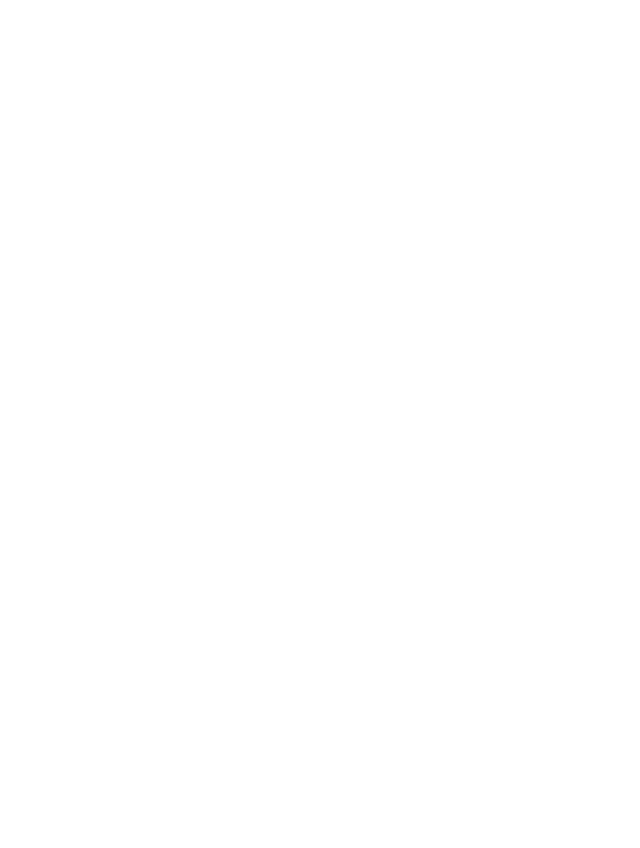
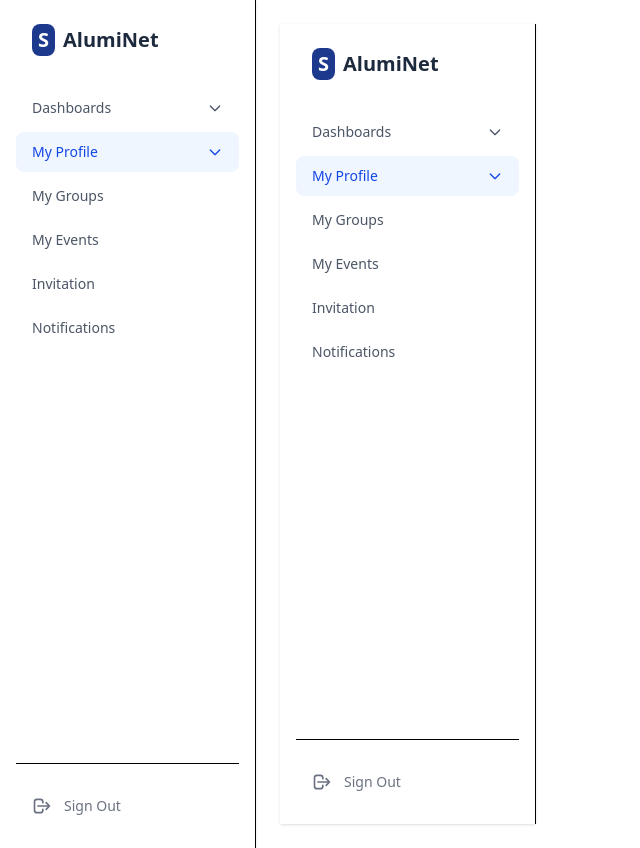
Before and after one commit to khonchanphearaa/AlumniNet, a Vue app: page /user/UserSidebar in a window 1280 px wide. Before the commit this address had no page. Shown: the whole page, without its empty margins (0-640 px from the left). Before the commit the page ends 800 px from the top, so only its background shows below. Built offline with nearby package versions, Linux system fonts and the light colour scheme.

Commit message:
addd folder

```diff
--- /dev/null
+++ b/src/features/Users/views/SidebarItem.vue
@@ -0,0 +1,38 @@
+<template>
+  <button
+    :class="[
+      'w-full flex items-center justify-between px-4 py-2.5 rounded-lg text-sm font-medium transition-colors',
+      active ? 'bg-blue-50 text-blue-700' : 'text-gray-600 hover:bg-gray-50',
+    ]"
+  >
+    <div class="flex items-center gap-3">
+      <component :is="icon" class="w-5 h-5" v-if="icon" />
+      <span>{{ label }}</span>
+    </div>
+
+    <svg
+      v-if="hasDropdown"
+      xmlns="http://www.w3.org/2000/svg"
+      class="w-4 h-4"
+      fill="none"
+      viewBox="0 0 24 24"
+      stroke="currentColor"
+    >
+      <path
+        stroke-linecap="round"
+        stroke-linejoin="round"
+        stroke-width="2"
+        d="M19 9l-7 7-7-7"
+      />
+    </svg>
+  </button>
+</template>
+
+<script setup>
+defineProps({
+  label: String,
+  active: Boolean,
+  icon: Object, // Pass Lucide or Heroicons here
+  hasDropdown: Boolean,
+});
+</script>
--- /dev/null
+++ b/src/features/Users/views/UserSidebar.vue
@@ -0,0 +1,65 @@
+<template>
+  <aside
+    class="w-64 bg-white border-r min-h-screen px-4 py-6 flex flex-col shadow-sm"
+  >
+    <div class="mb-8 px-4 flex items-center gap-2">
+      <div class="bg-blue-900 p-1.5 rounded-lg">
+        <div class="text-white font-bold text-xl leading-none">S</div>
+      </div>
+      <h1 class="text-xl font-bold text-slate-800">AlumiNet</h1>
+    </div>
+
+    <nav class="flex-1 space-y-1">
+      <SidebarItem
+        v-for="item in menu"
+        :key="item.key"
+        :label="item.name"
+        :active="active === item.key"
+        :hasDropdown="item.hasDropdown"
+        @click="setActive(item.key)"
+      />
+    </nav>
+
+    <div class="pt-6 border-t mt-auto">
+      <button
+        class="flex items-center gap-3 px-4 py-2 w-full text-gray-500 hover:text-red-600 transition-colors text-sm font-medium"
+      >
+        <svg
+          xmlns="http://www.w3.org/2000/svg"
+          class="w-5 h-5"
+          fill="none"
+          viewBox="0 0 24 24"
+          stroke="currentColor"
+        >
+          <path
+            stroke-linecap="round"
+            stroke-linejoin="round"
+            stroke-width="2"
+            d="M17 16l4-4m0 0l-4-4m4 4H7m6 4v1a3 3 0 01-3 3H6a3 3 0 01-3-3V7a3 3 0 013-3h4a3 3 0 013 3v1"
+          />
+        </svg>
+        <span>Sign Out</span>
+      </button>
+    </div>
+  </aside>
+</template>
+
+<script setup>
+import { ref } from "vue";
+import SidebarItem from "./SidebarItem.vue";
+
+const active = ref("profile");
+
+const menu = [
+  { name: "Dashboards", key: "dashboard", hasDropdown: true },
+  { name: "My Profile", key: "profile", hasDropdown: true },
+  { name: "My Groups", key: "groups" },
+  { name: "My Events", key: "events" },
+  { name: "Invitation", key: "invitation" },
+  { name: "Notifications", key: "notifications" },
+];
+
+const setActive = (key) => {
+  active.value = key;
+};
+</script>
--- a/src/layouts/AdminLayout.vue
+++ /dev/null
@@ -1,13 +0,0 @@
-<template>
-    <div class="min-h-screen flex bg-gray-100">
-        <AdminSidebar/>
-        <!-- Main content -->
-        <main class="flex-1 p-6">
-            <router-view />
-        </main>
-    </div>
-</template>
-
-<script setup>
-import AdminSidebar from '@/features/admin/views/AdminSidebar.vue';
-</script>
--- /dev/null
+++ b/src/layouts/admin/AdminLayout.vue
@@ -0,0 +1,13 @@
+<!-- <template>
+  <div class="min-h-screen flex bg-gray-100">
+    <AdminSidebar />
+
+    <main class="flex-1 p-6">
+      <router-view />
+    </main>
+  </div>
+</template>
+
+<script setup>
+import AdminSidebar from "@/features/admin/views/AdminSidebar.vue";
+</script> -->
--- /dev/null
+++ b/src/layouts/user/userlayout.vue
@@ -0,0 +1,12 @@
+<template>
+  <div class="flex">
+    <Sidebar />
+    <main class="flex-1 p-6">
+      <router-view />
+    </main>
+  </div>
+</template>
+
+<script setup>
+import Sidebar from "@/features/Users/views/UserSidebar.vue";
+</script>
--- a/src/router/index.js
+++ b/src/router/index.js
@@ -1,45 +1,56 @@
-import { createRouter, createWebHistory } from 'vue-router'
+import { createRouter, createWebHistory } from "vue-router";
 
 const router = createRouter({
   history: createWebHistory(import.meta.env.BASE_URL),
   routes: [
     // ================= AUTH =================
     {
-      path: '/auth',
-      component: () => import('@/layouts/AuthLayout.vue'), // lazy
+      path: "/auth",
+      component: () => import("@/layouts/auth/AuthLayout.vue"), // lazy
       children: [
         {
-          path: 'login',
-          name: 'Login',
-          component: () => import('@/features/auth/views/Login.vue') // lazy
+          path: "login",
+          name: "Login",
+          component: () => import("@/features/auth/views/Login.vue"), // lazy
         },
         {
-          path: 'signup',
-          name: 'Signup',
-          component: () => import('@/features/auth/views/Signup.vue')
+          path: "signup",
+          name: "Signup",
+          component: () => import("@/features/auth/views/Signup.vue"),
         },
         {
-          path: 'otp',
-          name: 'Otp',
-          component: () => import('@/features/auth/views/SendOTP.vue')
-        }
-      ]
+          path: "otp",
+          name: "Otp",
+          component: () => import("@/features/auth/views/SendOTP.vue"),
+        },
+      ],
     },
 
     // ================= ADMIN =================
     {
-      path: '/',
-      component: () => import('@/layouts/AdminLayout.vue'), // lazy
+      path: "/",
+      component: () => import("@/layouts/admin/AdminLayout.vue"),
       children: [
         {
-          path: 'adminsidebar', // ❗ no leading /
-          name: 'AdminSidebar',
-          component: () =>
-            import('@/features/admin/views/AdminSidebar.vue') // lazy
-        }
-      ]
-    }
-  ]
-})
+          path: "adminsidebar",
+          name: "AdminSidebar",
+          component: () => import("@/features/admin/views/AdminSidebar.vue"),
+        },
+      ],
+    },
+    // ================= User =================
+    {
+      path: "/user",
+      component: () => import("@/layouts/user/userlayout.vue"),
+      children: [
+        {
+          path: "UserSidebar",
+          name: "UserSidebar",
+          component: () => import("@/features/Users/views/UserSidebar.vue"),
+        },
+      ],
+    },
+  ],
+});
 
-export default router
+export default router;
```
Also changed, not shown: src/layouts/auth/AuthLayout.vue (renamed from src/layouts/AuthLayout.vue).
